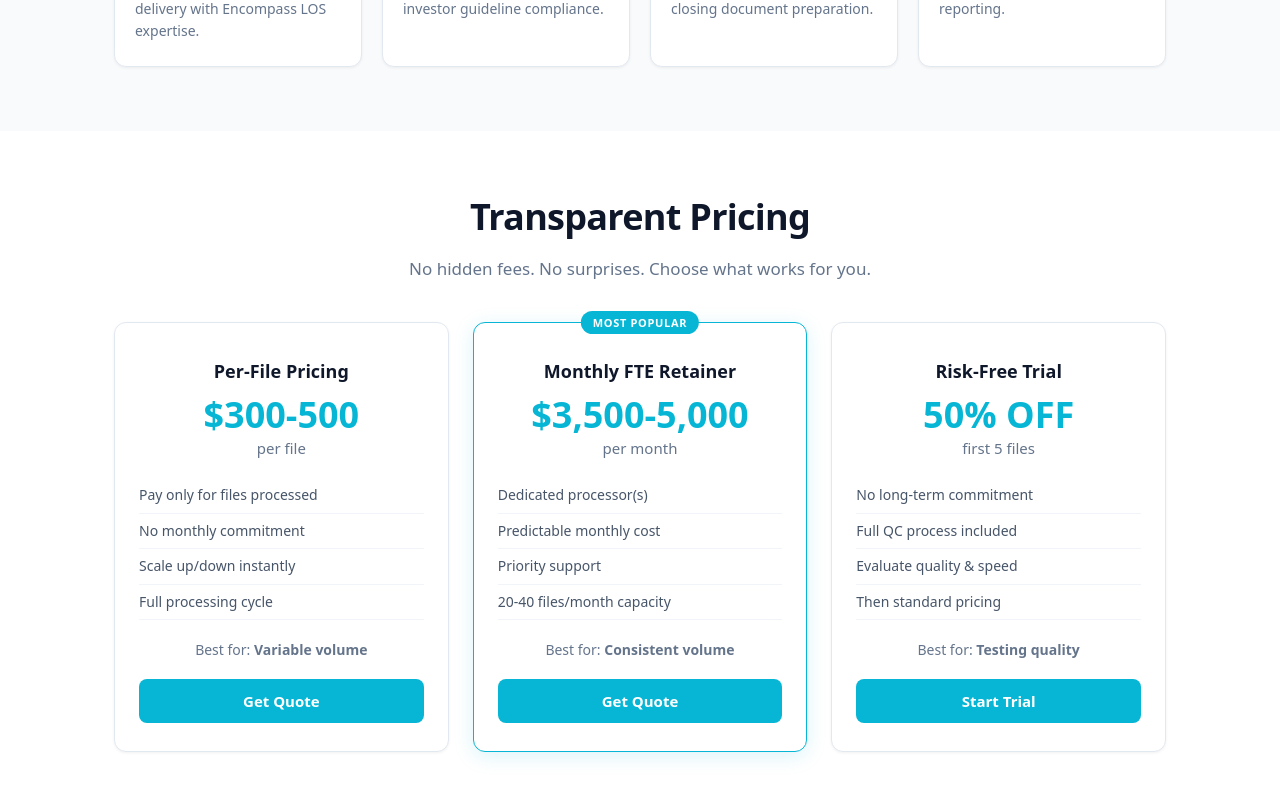
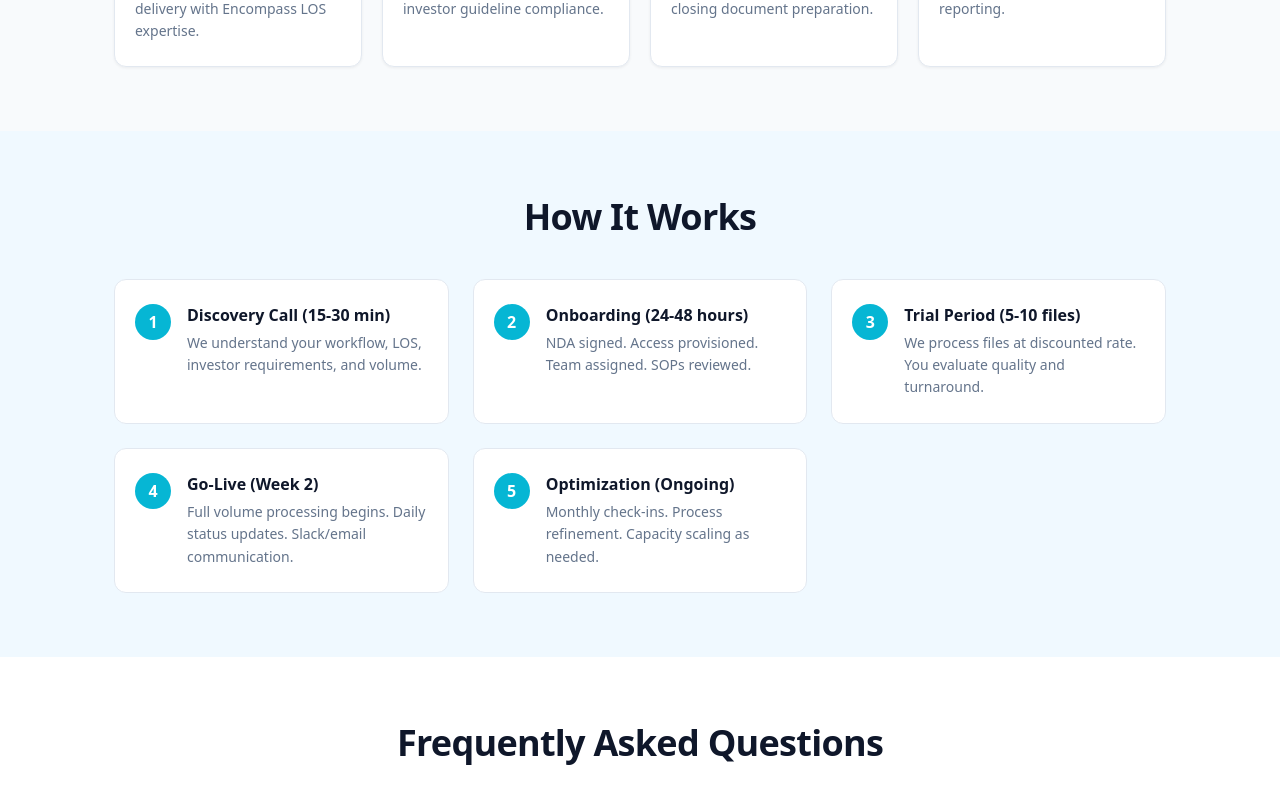
Before and after one commit to sai-kishore-11235/auttonotech-landing, a React (Vite) app: page /services/mortgage in a window 1280 px wide. Shown: the part 1260-2060 px from the top of the page. Built offline with nearby package versions, Linux system fonts and the light colour scheme.

Commit message:
Removed pricing

```diff
--- a/src/pages/CustomerSupportServicesPage.tsx
+++ b/src/pages/CustomerSupportServicesPage.tsx
@@ -97,11 +97,9 @@ const INDUSTRY_SOLUTIONS = [
 function SupportBlock({
   title,
   sections,
-  pricing,
 }: {
   title: string;
   sections: { title: string; items: string[] }[];
-  pricing: string;
 }) {
   return (
     <article className="support-block scroll-reveal-child">
@@ -118,7 +116,6 @@ function SupportBlock({
           </div>
         ))}
       </div>
-      <p className="support-block-pricing">{pricing}</p>
       <Link className="btn-mortgage-pricing" to="/contact">Get Quote</Link>
     </article>
   );
@@ -158,12 +155,10 @@ export function CustomerSupportServicesPage() {
             <SupportBlock
               title="Voice Support"
               sections={VOICE_SECTIONS}
-              pricing="$8-12/hour per agent | $1,200-2,000/month per FTE"
             />
             <SupportBlock
               title="Non-Voice Support"
               sections={NON_VOICE_SECTIONS}
-              pricing="$6-10/hour per agent | $1,000-1,600/month per FTE"
             />
           </div>
         </div>
--- a/src/pages/MortgageServicesPage.tsx
+++ b/src/pages/MortgageServicesPage.tsx
@@ -30,54 +30,6 @@ const SERVICE_ITEMS = [
   { title: 'Underwriting Support', desc: 'Pre-underwriting review, condition clearing, and investor guideline compliance.' },
   { title: 'Title & Escrow Support', desc: 'Title search coordination, escrow management, and closing document preparation.' },
   { title: 'Post-Closing & QC', desc: 'Trailing docs, investor delivery, QC audits, and compliance reporting.' },
-];
-
-const PRICING_TIERS = [
-  {
-    id: 'per-file',
-    title: 'Per-File Pricing',
-    price: '$300-500',
-    unit: 'per file',
-    features: [
-      'Pay only for files processed',
-      'No monthly commitment',
-      'Scale up/down instantly',
-      'Full processing cycle',
-    ],
-    bestFor: 'Variable volume',
-    cta: 'Get Quote',
-    popular: false,
-  },
-  {
-    id: 'fte',
-    title: 'Monthly FTE Retainer',
-    price: '$3,500-5,000',
-    unit: 'per month',
-    features: [
-      'Dedicated processor(s)',
-      'Predictable monthly cost',
-      'Priority support',
-      '20-40 files/month capacity',
-    ],
-    bestFor: 'Consistent volume',
-    cta: 'Get Quote',
-    popular: true,
-  },
-  {
-    id: 'trial',
-    title: 'Risk-Free Trial',
-    price: '50% OFF',
-    unit: 'first 5 files',
-    features: [
-      'No long-term commitment',
-      'Full QC process included',
-      'Evaluate quality & speed',
-      'Then standard pricing',
-    ],
-    bestFor: 'Testing quality',
-    cta: 'Start Trial',
-    popular: false,
-  },
 ];
 
 const STEPS = [
@@ -188,7 +140,7 @@ export function MortgageServicesPage() {
           </ul>
 
           <div className="mortgage-hero-cta">
-            <a className="btn-mortgage-primary" href="#pricing">Get Pricing</a>
+            <Link className="btn-mortgage-primary" to="/contact">Get Pricing</Link>
             <Link className="btn-mortgage-outline" to="/contact">Schedule Call</Link>
           </div>
         </div>
@@ -230,39 +182,6 @@ export function MortgageServicesPage() {
               <article key={item.title} className="mortgage-service-card scroll-reveal-child">
                 <h3 className="mortgage-service-card-title">{item.title}</h3>
                 <p className="mortgage-service-card-desc">{item.desc}</p>
-              </article>
-            ))}
-          </div>
-        </div>
-      </ScrollReveal>
-
-      <ScrollReveal as="section" id="pricing" className="mortgage-pricing" aria-labelledby="pricing-heading">
-        <div className="mortgage-section-inner">
-          <h2 id="pricing-heading" className="mortgage-section-title scroll-reveal-child">
-            Transparent Pricing
-          </h2>
-          <p className="mortgage-section-subtitle scroll-reveal-child">
-            No hidden fees. No surprises. Choose what works for you.
-          </p>
-          <div className="mortgage-pricing-grid">
-            {PRICING_TIERS.map((tier) => (
-              <article
-                key={tier.id}
-                className={`mortgage-pricing-card scroll-reveal-child${tier.popular ? ' mortgage-pricing-card--popular' : ''}`}
-              >
-                {tier.popular && <span className="mortgage-pricing-badge">MOST POPULAR</span>}
-                <h3 className="mortgage-pricing-card-title">{tier.title}</h3>
-                <p className="mortgage-pricing-price">{tier.price}</p>
-                <p className="mortgage-pricing-unit">{tier.unit}</p>
-                <ul className="mortgage-pricing-features">
-                  {tier.features.map((f) => (
-                    <li key={f}>{f}</li>
-                  ))}
-                </ul>
-                <p className="mortgage-pricing-best">
-                  Best for: <strong>{tier.bestFor}</strong>
-                </p>
-                <Link className="btn-mortgage-pricing" to="/contact">{tier.cta}</Link>
               </article>
             ))}
           </div>
@@ -312,7 +231,7 @@ export function MortgageServicesPage() {
           </p>
           <div className="mortgage-cta-buttons scroll-reveal-child">
             <Link className="btn-mortgage-primary" to="/contact">Schedule Discovery Call</Link>
-            <a className="btn-mortgage-outline-light" href="#pricing">Get Custom Pricing</a>
+            <Link className="btn-mortgage-outline-light" to="/contact">Get Custom Pricing</Link>
           </div>
           <ul className="mortgage-cta-badges scroll-reveal-child" aria-label="Trust indicators">
             <li>SOC 2 Compliant</li>
```
